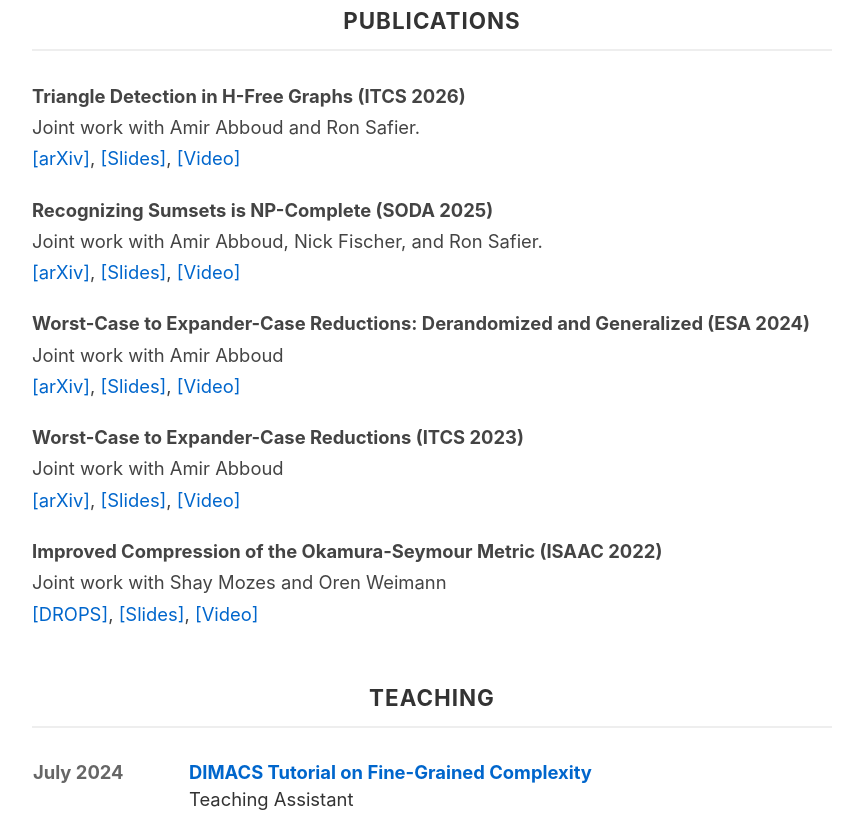
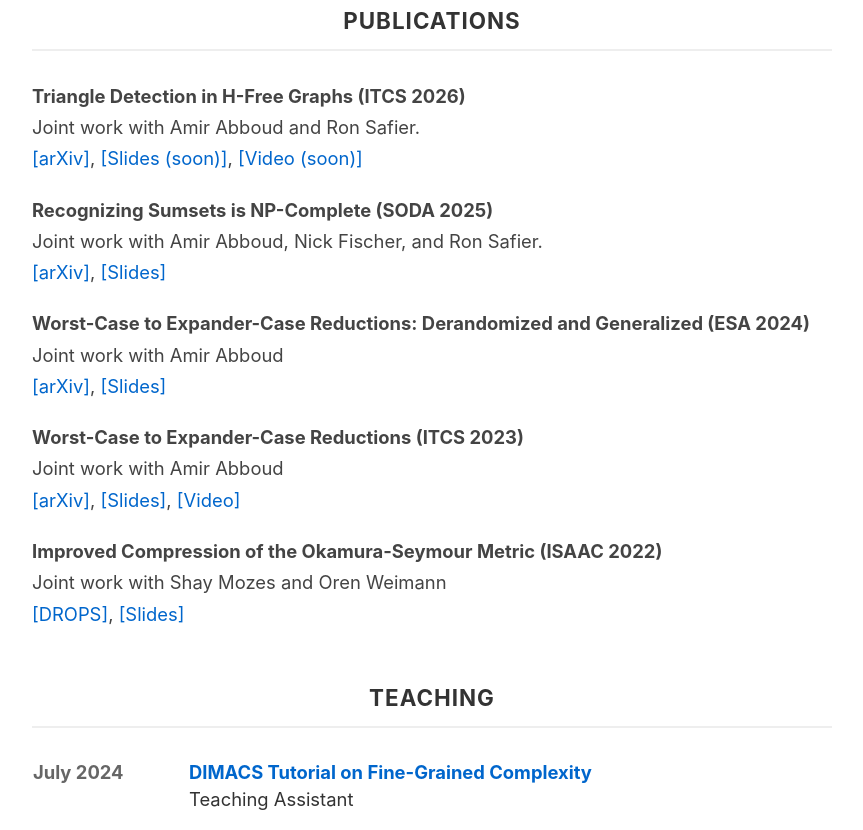
Before and after one commit to nathanwallh/nathanwallh.github.io, a plain HTML site: page index.html in a window 1280 px wide. Shown: the part 680-1510 px from the top of the page, without its empty margins (208-1071 px from the left). Drawn offline with Linux system fonts and the light colour scheme.

Commit message:
Added slides and video

```diff
--- a/index.html
+++ b/index.html
@@ -35,27 +35,27 @@
             <p>
                 <strong>Triangle Detection in H-Free Graphs (ITCS 2026)</strong><br>
                 Joint work with Amir Abboud and Ron Safier.<br>
-                <a href="https://arxiv.org/abs/2511.17224">[arXiv]</a>, <a href="#">[Slides]</a>, <a href="#">[Video]</a>
+                <a href="https://arxiv.org/abs/2511.17224">[arXiv]</a>, <a href="#">[Slides (soon)]</a>, <a href="#">[Video (soon)]</a>
             </p>
             <p>
                 <strong>Recognizing Sumsets is NP-Complete (SODA 2025)</strong><br>
                 Joint work with Amir Abboud, Nick Fischer, and Ron Safier.<br>
-                <a href="https://arxiv.org/abs/2410.18661">[arXiv]</a>, <a href="./Slides/SODA25-Slides.pdf">[Slides]</a>, <a href="#">[Video]</a>
+                <a href="https://arxiv.org/abs/2410.18661">[arXiv]</a>, <a href="./Slides/Sumset-Slides.pdf">[Slides]</a>
             </p>
             <p>
                 <strong>Worst-Case to Expander-Case Reductions: Derandomized and Generalized (ESA 2024)</strong><br>
                 Joint work with Amir Abboud<br>
-                <a href="https://arxiv.org/abs/2403.08394">[arXiv]</a>, <a href="#">[Slides]</a>, <a href="#">[Video]</a>
+                <a href="https://arxiv.org/abs/2403.08394">[arXiv]</a>, <a href="./Slides/WTERs-Slides.pdf">[Slides]</a>
             </p>
             <p>
                 <strong>Worst-Case to Expander-Case Reductions (ITCS 2023)</strong><br>
                 Joint work with Amir Abboud<br>
-                <a href="https://arxiv.org/abs/2211.12833">[arXiv]</a>, <a href="#">[Slides]</a>, <a href="#">[Video]</a>
+                <a href="https://arxiv.org/abs/2211.12833">[arXiv]</a>, <a href="./Slides/WTERs1-Slides.pdf">[Slides]</a>, <a href="https://www.youtube.com/watch?v=BV31ygbFEtg">[Video]</a>
             </p>
             <p>
                 <strong>Improved Compression of the Okamura-Seymour Metric (ISAAC 2022)</strong><br>
                 Joint work with Shay Mozes and Oren Weimann<br>
-                <a href="https://drops.dagstuhl.de/entities/document/10.4230/LIPIcs.ISAAC.2022.27">[DROPS]</a>, <a href="#">[Slides]</a>, <a href="#">[Video]</a>
+                <a href="https://drops.dagstuhl.de/entities/document/10.4230/LIPIcs.ISAAC.2022.27">[DROPS]</a>, <a href="./Slides/ISAAC22-Slides.pdf">[Slides]</a>
             </p>
 
         </div>
```
Also changed, not shown: 5 other files.
